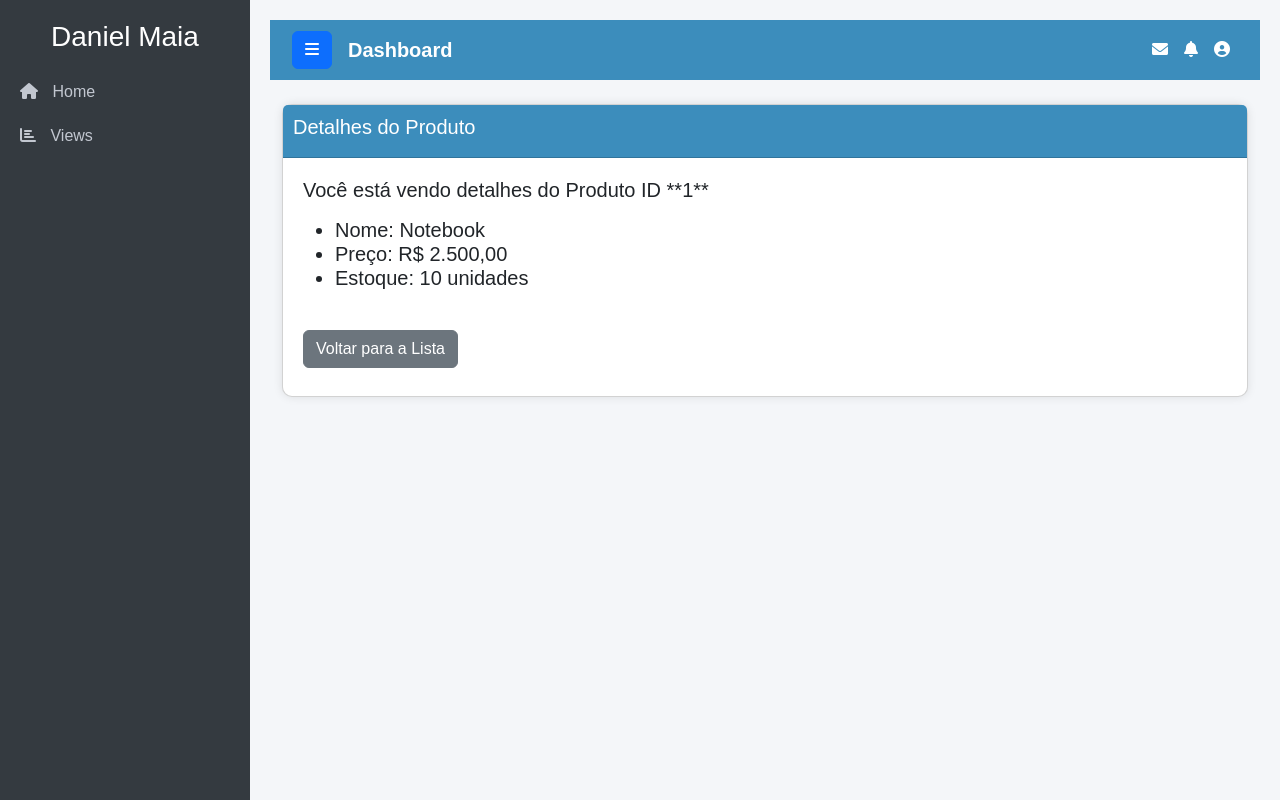
After one commit to DanielMaiaDeSousa/piloto, a Django app: page /produto/detalhes/1/ in a window 1280 px wide. The commit adds this page. Run offline with Django 5.2, Linux system fonts and the light colour scheme.

Commit message:
django16

```diff
--- /dev/null
+++ b/home/templates/produto/detalhes.html
@@ -0,0 +1,20 @@
+{% extends 'base.html' %}
+
+{% block titulo %}Detalhes do Produto{% endblock %}
+
+{% block titulo_pagina %}Detalhes do Produto{% endblock %}
+
+{% block conteudo %}
+    {% if produto %}
+        <p>Você está vendo detalhes do Produto ID **{{ id }}**</p>
+        <ul>
+            <li>Nome: {{ produto.nome }}</li>
+            <li>Preço: R$ {{ produto.preco }}</li>
+            <li>Estoque: {{ produto.estoque }} unidades</li>
+        </ul>
+        <br>
+        <button onclick="location.href='{% url 'produto' %}'" class="btn btn-secondary" type="button">Voltar para a Lista</button>
+    {% else %}
+        <p>Produto ID {{ id }} não encontrado.</p>
+    {% endif %}
+{% endblock %}
--- a/home/urls.py
+++ b/home/urls.py
@@ -12,5 +12,8 @@ urlpatterns = [
     path('item/<int:id>/', views.exibir_item, name='exibir_item'),
     path('produto/', views.produto, name='produto'),
     path('produto/form/', views.form_produto, name='form_produto'),
+    path('produto/detalhes/<int:id>/', views.detalhes_produto, name='detalhes_produto'),
+    path('produto/editar/<int:id>/', views.editar_produto, name='editar_produto'),
+    path('produto/excluir/<int:id>/', views.excluir_produto, name='excluir_produto'),
 
 ]
--- a/home/views.py
+++ b/home/views.py
@@ -1,6 +1,30 @@
-from django.shortcuts import render
+from django.shortcuts import render, redirect # Garante render e redirect
 from django.http import HttpResponse
-from .forms import ContatoForm, ProdutoForm
+from .forms import ContatoForm, ProdutoForm # Importa os formulários
+
+# --- FUNÇÕES AUXILIARES E LISTA DE PRODUTOS ---
+
+# Função para fornecer a lista de produtos COMPLETA (agora com Estoque)
+def get_produto_lista():
+    # Sua lista original com o campo 'estoque' adicionado
+    return [
+        {'id': 1, 'nome': 'Notebook', 'preco': '2.500,00', 'estoque': 10},
+        {'id': 2, 'nome': 'Monitor', 'preco': '500,00', 'estoque': 10},
+        {'id': 3, 'nome': 'Teclado', 'preco': '80,00', 'estoque': 10},
+        {'id': 4, 'nome': 'Mouse', 'preco': '40,00', 'estoque': 10},
+        {'id': 5, 'nome': 'Impressora', 'preco': '600,00', 'estoque': 10},
+        {'id': 6, 'nome': 'Scanner', 'preco': '700,00', 'estoque': 10},
+        {'id': 7, 'nome': 'Câmera Web', 'preco': '150,00', 'estoque': 10},
+        {'id': 8, 'nome': 'Headset', 'preco': '120,00', 'estoque': 10},
+        {'id': 9, 'nome': 'Pendrive 32GB', 'preco': '30,00', 'estoque': 10},
+        {'id': 10, 'nome': 'HD Externo 1TB', 'preco': '350,00', 'estoque': 10},
+        {'id': 11, 'nome': 'Estabilizador', 'preco': '200,00', 'estoque': 10},
+        {'id': 12, 'nome': 'Switch 8 portas', 'preco': '180,00', 'estoque': 10},
+        {'id': 13, 'nome': 'Roteador Wi-Fi', 'preco': '220,00', 'estoque': 10},
+    ]
+
+
+# --- VIEWS EXISTENTES ---
 
 def index(request):
     return render(request, "index.html")
@@ -9,6 +33,7 @@ def sobre(request):
     return render(request, "sobre.html")
 
 def contato(request):
+    # Lógica de POST e GET aqui (deve ser aprimorada, por enquanto só GET)
     form = ContatoForm()
     context = {
         'form': form
@@ -22,30 +47,20 @@ def exibir_item(request, id ):
     return render(request, "exibir_item.html", {'id': id})
 
 def perfil(request, usuario):
-    # Decodifica a string da URL: substitui '%20' por espaço
     nome_exibicao = usuario.replace('%20', ' ')
-
-    # Passa o nome decodificado para o template no contexto
     contexto = {
-        'usuario': nome_exibicao # Agora envia 'Daniel Maia'
+        'usuario': nome_exibicao
     }
     return render(request, "perfil.html", contexto)
 
-def dia_da_semana(request, dia): # 💡 Usar 'dia' para corresponder ao urls.py
-    # Usar um nome de variável diferente para o dicionário (ex: dias_mapa)
+def dia_da_semana(request, dia):
     dias_mapa = {
-        1: "Domingo",
-        2: "Segunda-feira",
-        3: "Terça-feira",
-        4: "Quarta-feira",
-        5: "Quinta-feira",
-        6: "Sexta-feira",
-        7: "Sábado",
+        1: "Domingo", 2: "Segunda-feira", 3: "Terça-feira", 4: "Quarta-feira",
+        5: "Quinta-feira", 6: "Sexta-feira", 7: "Sábado",
     }
 
-    # A lógica de verificação agora compara apenas inteiros
     if 1 <= dia <= 7:
-        nome_dia = dias_mapa[dia] # Acessando o dicionário com o INT 'dia'
+        nome_dia = dias_mapa[dia]
     else:
         nome_dia = "Dia inválido"
 
@@ -53,46 +68,56 @@ def dia_da_semana(request, dia): # 💡 Usar 'dia' para corresponder ao urls.py
         'numero_dia': dia,
         'nome_dia': nome_dia,
     }
-    # Assumindo que você tem um template chamado 'diasemana.html'
     return render(request, "diasemana.html", contexto)
 
-# ... (suas outras views, como index, sobre, etc.)
 
-# 💡 Adicione esta nova função 'produto'
+# --- VIEWS DE PRODUTO (Lista e CRUD) ---
+
 def produto(request):
     contexto = {
-        'lista': [
-            {'id': 1, 'nome': 'Notebook', 'preco': '2.500,00'},
-            {'id': 2, 'nome': 'Monitor', 'preco': '500,00'},
-            {'id': 3, 'nome': 'Teclado', 'preco': '80,00'},
-            {'id': 4, 'nome': 'Mouse', 'preco': '40,00'},
-            {'id': 5, 'nome': 'Impressora', 'preco': '600,00'},
-            {'id': 6, 'nome': 'Scanner', 'preco': '700,00'},
-            {'id': 7, 'nome': 'Câmera Web', 'preco': '150,00'},
-            {'id': 8, 'nome': 'Headset', 'preco': '120,00'},
-            {'id': 9, 'nome': 'Pendrive 32GB', 'preco': '30,00'},
-            {'id': 10, 'nome': 'HD Externo 1TB', 'preco': '350,00'},
-            {'id': 11, 'nome': 'Estabilizador', 'preco': '200,00'},
-            {'id': 12, 'nome': 'Switch 8 portas', 'preco': '180,00'},
-            {'id': 13, 'nome': 'Roteador Wi-Fi', 'preco': '220,00'},
-        ],
+        'lista': get_produto_lista(),
     }
     return render(request, 'produto/lista.html',contexto)
 
-# No topo do seu views.py, importe o ProdutoForm
-# Dependendo de onde você salvou o forms.py, a importação pode mudar.
-# Se forms.py estiver na mesma pasta do views.py:
-from .forms import ProdutoForm
-# Se estiver em outro app, use: from nome_do_app.forms import ProdutoForm
-
-from django.shortcuts import render
-
+# >>> ESTA É A FUNÇÃO QUE ESTAVA FALTANDO E CAUSANDO O ERRO <<<
 def form_produto(request):
-
-    form = ProdutoForm()
+    # Lógica de POST e GET para Novo Produto (Se estiver no modo "Novo")
+    if request.method == 'POST':
+        form = ProdutoForm(request.POST)
+        if form.is_valid():
+            # Ação de salvar novo produto (apenas log por enquanto)
+            # print(f"Novo Produto recebido: {form.cleaned_data['nome']}")
+            return redirect('produto')
+    else:
+        form = ProdutoForm()
 
     contexto = {
         'form': form
     }
 
+    # Se for GET (novo) ou POST inválido
     return render(request, 'produto/formulario.html', contexto)
+
+
+def detalhes_produto(request, id):
+    lista = get_produto_lista()
+    produto_detalhes = next((item for item in lista if item['id'] == id), None)
+
+    contexto = {
+        'id': id,
+        'produto': produto_detalhes
+    }
+    return render(request, 'produto/detalhes.html', contexto)
+
+def editar_produto(request, id):
+    contexto = {
+        'id': id,
+        'titulo': f"Editar Produto ID {id}",
+    }
+    return render(request, 'produto/formulario.html', contexto)
+
+def excluir_produto(request, id):
+    contexto = {
+        'id': id
+    }
+    return render(request, 'produto/excluir.html', contexto)
```
Also changed, not shown: home/templates/produto/excluir.html (added, +17 -0 lines), home/templates/produto/lista.html (+16 -4 lines).
